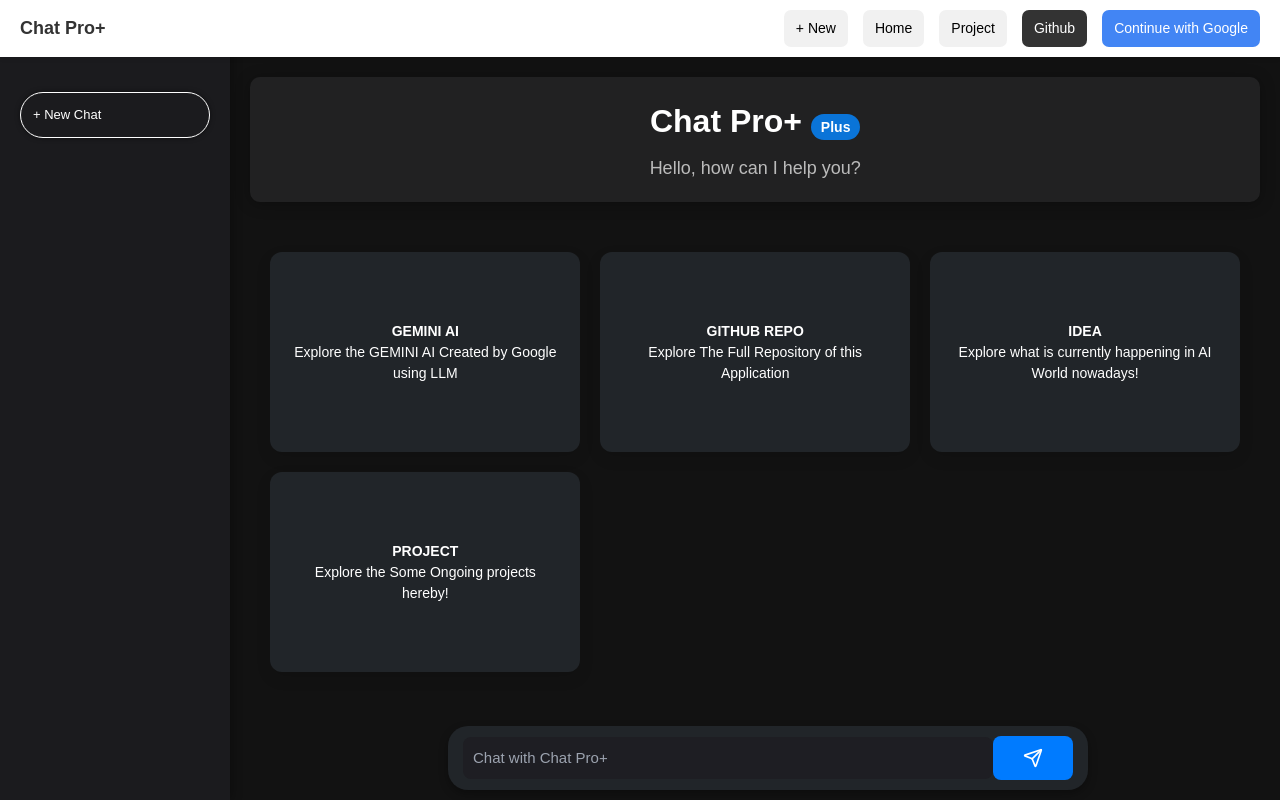
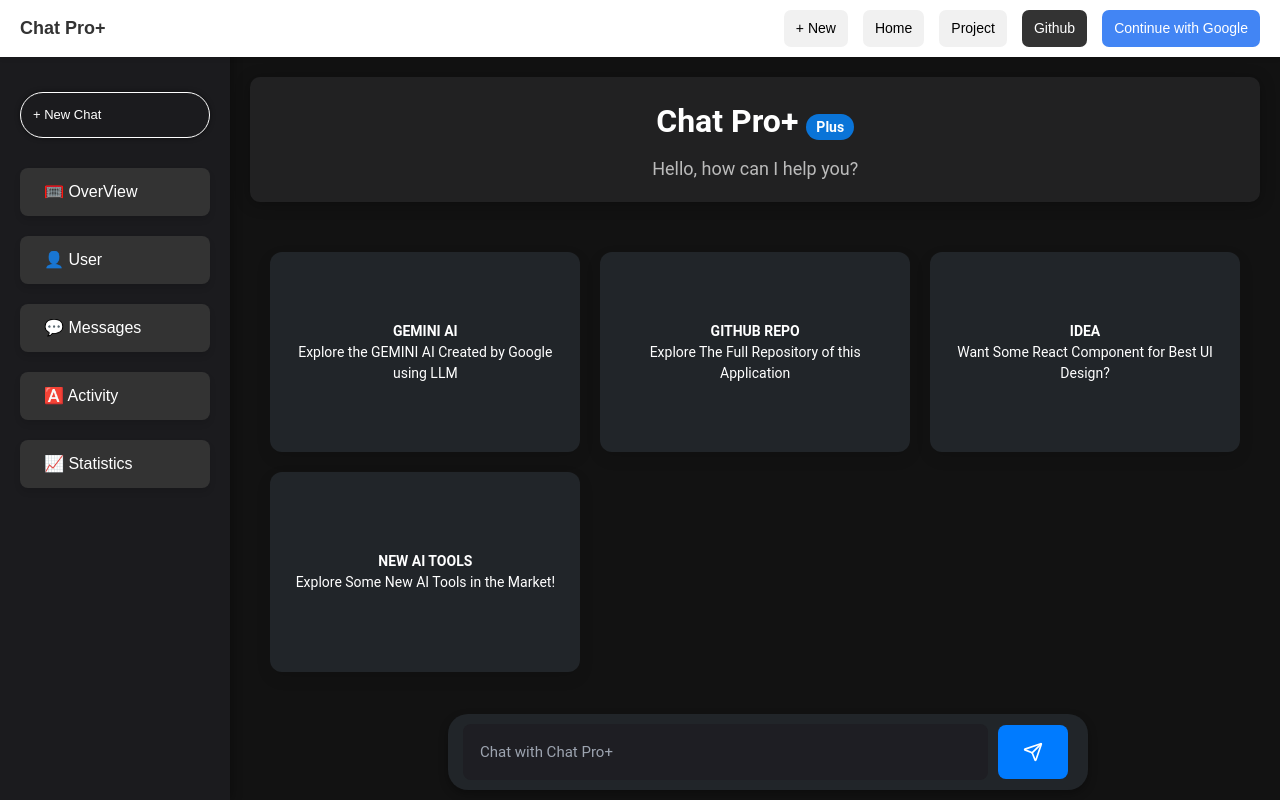
Before and after one commit to Shariph7/Chat-Ai, a React (Create React App) app: page / in a window 1280 px wide. Built offline with nearby package versions, Linux system fonts and the light colour scheme.

Commit message:
EnhanceMenet in Responsiveness, And the sidebar too!

```diff
--- a/src/App.css
+++ b/src/App.css
@@ -1,6 +1,6 @@
 body {
   margin: 0;
-  font-family: 'Segoe UI', Tahoma, Geneva, Verdana, sans-serif;
+  font-family: 'Roboto', sans-serif;
   background-color: #121212;
   height: 100vh;
   display: flex;
@@ -64,6 +64,7 @@
   height: 100%;
   overflow-y: auto;
   transition: margin-left 0.3s ease;
+  font-family: 'Roboto', sans-serif;
 }
 
 .hello-section {
@@ -74,6 +75,7 @@
   width: 100%;
   text-align: center;
   margin-bottom: 30px;
+  font-family: 'Roboto', sans-serif;
 }
 
 .hello-section h1 {
@@ -136,7 +138,6 @@
   border: 1px solid #3c3c43;
 }
 
-/* Typing animation container */
 .typing-bubble {
   display: flex;
   align-items: center;
@@ -152,7 +153,6 @@
   margin-bottom: 10px;
 }
 
-/* Dots animation */
 .typing-dots {
   display: flex;
   gap: 5px;
@@ -187,7 +187,6 @@
   }
 }
 
-/* Footer Input & Button */
 .footer {
   display: flex;
   justify-content: space-between;
@@ -233,7 +232,6 @@
   transform: scale(1.05);
 }
 
-/* Responsive design */
 @media (max-width: 768px) {
   .sidebar {
     position: absolute;
@@ -336,7 +334,6 @@
   }
 }
 
-/* Styles for the card container */
 .cards {
   display: grid;
   grid-template-columns: repeat(auto-fill, minmax(250px, 1fr));
@@ -349,9 +346,9 @@
 }
 @media (max-width: 768px) {
   .cards {
-    grid-template-columns: repeat(2, 1fr); /* 2 cards per row */
+    grid-template-columns: repeat(2, 1fr);
     padding: 10px;
-    gap: 15px; /* Space between cards */
+    gap: 15px;
   }
 }
 .cards > div {
@@ -375,3 +372,17 @@
   transform: scale(1.05);
   box-shadow: 0 8px 25px rgba(0, 0, 0, 0.15);
 }
+.navbar {
+  display: flex;
+  align-items: center;
+  justify-content: space-between;
+  padding: 10px;
+  background-color: #333;
+}
+
+.nav-image {
+  width: 40px;
+  height: 40px;
+  border-radius: 50%;
+  object-fit: cover;
+}
--- a/src/ChatApp.js
+++ b/src/ChatApp.js
@@ -38,6 +38,24 @@
   const handleSubmit = async (e) => {
     e.preventDefault();
     if (!input.trim()) return;
+
+    const questions = [
+      "who made you?",
+      "who created you?",
+      "who developed you?"
+    ];
+
+    const predefinedAnswer = "I was made by Google, but integrated by Shariph Thapa.";
+
+    const lowerInput = input.trim().toLowerCase();
+    if (questions.some((question) => lowerInput.includes(question))) {
+      setMessages((prev) => [
+        ...prev,
+        { sender: "ai", text: predefinedAnswer },
+      ]);
+      setInput("");
+      return;
+    }
 
     setMessages((prev) => [...prev, { sender: "user", text: input }]);
     setInput("");
@@ -97,36 +115,95 @@
     },
   };
 
-  // Define card content dynamically
   const cardContents = [
     {
       title: "GEMINI AI",
       description: "Explore the GEMINI AI Created by Google using LLM",
+      link: "https://ai.google.dev/gemini-api/docs"
     },
     {
       title: "GITHUB REPO",
       description: "Explore The Full Repository of this Application",
+      link: "https://github.com/Shariph7/Chat-Ai"
     },
     {
       title: "IDEA",
-      description: "Explore what is currently happening in AI World nowadays!",
+      description: "Want Some React Component for Best UI Design?",
+      link: "https://ui.aceternity.com/components",
     },
     {
-      title: "PROJECT",
-      description: "Explore the Some Ongoing projects hereby!",
+      title: "NEW AI TOOLS",
+      description: "Explore Some New AI Tools in the Market!",
+      link: "https://www.toolify.ai/",
     },
   ];
 
+  const buttonStyle = {
+    backgroundColor: "#333",
+    color: "#fff",
+    border: "none",
+    borderRadius: "8px",
+    padding: "12px 24px",
+    fontSize: "16px",
+    cursor: "pointer",
+    transition: "all 0.3s ease",
+    width: "100%",
+    maxWidth: "300px",
+    margin: "10px auto",
+    display: "block",
+    textAlign: "left",
+    boxShadow: "0 4px 6px rgba(0, 0, 0, 0.1)",
+  };
+
+  const handleMouseOver = (e) => {
+    e.target.style.backgroundColor = "#444";
+  };
+
+  const handleMouseOut = (e) => {
+    e.target.style.backgroundColor = "#333";
+  };
   return (
     <div style={{ height: "100vh", display: "flex", flexDirection: "column" }}>
-      {/* Sidebar */}
-      <div className="sidebar">
-        <h1>Chat Pro+</h1>
+      <div className="sidebar"><br></br><br></br><br></br>
         <button onClick={() => setMessages([])}>+ New Chat</button>
+        <button
+      style={buttonStyle}
+      onMouseOver={handleMouseOver}
+      onMouseOut={handleMouseOut}
+    >
+      🥅 OverView
+    </button>
+    <button
+      style={buttonStyle}
+      onMouseOver={handleMouseOver}
+      onMouseOut={handleMouseOut}
+    >
+      👤 User
+    </button>
+    <button
+      style={buttonStyle}
+      onMouseOver={handleMouseOver}
+      onMouseOut={handleMouseOut}
+    >
+      💬 Messages
+    </button>
+    <button
+      style={buttonStyle}
+      onMouseOver={handleMouseOver}
+      onMouseOut={handleMouseOut}
+    >
+      🅰️ Activity
+    </button>
+    <button
+      style={buttonStyle}
+      onMouseOver={handleMouseOver}
+      onMouseOut={handleMouseOut}
+    >
+      📈 Statistics
+    </button>
       </div>
 
       <Navbar />
-      {/* Main Section */}
       <div
         className="main"
         style={{ display: "flex", flexDirection: "column", flexGrow: 1 }}
@@ -139,7 +216,6 @@
             <div>Hello, how can I help you?</div>
           </div>
 
-          {/* Cards Section (Only show if no active chat) */}
           {messages.length === 0 ? (
             <div className="cards">
               {cardContents.map((card, index) => (
@@ -160,7 +236,7 @@
                     alignItems: "center",
                     justifyContent: "center",
                   }}
-                  onClick={() => console.log(`Card ${index + 1} clicked`)}
+                  onClick={() => window.open(card.link, "_blank")}
                 >
                   <b><h1>{card.title}</h1></b>
                   <p>{card.description}</p>
@@ -247,20 +323,23 @@
             placeholder="Chat with Chat Pro+"
             style={{
               flex: 1,
-              padding: "10px",
+              padding: "17px",
               border: "none",
               borderRadius: "8px",
+              marginRight: "5px"
             }}
           />
           <button
             type="submit"
             style={{
-              padding: "12px 30px",
+              padding: "17px 25px",
               backgroundColor: "#007BFF",
               color: "white",
               border: "none",
               borderRadius: "8px",
               cursor: "pointer",
+              marginLeft: "5px",
+              marginRight: "5px"
             }}
           >
             <Send size={20} />
```
